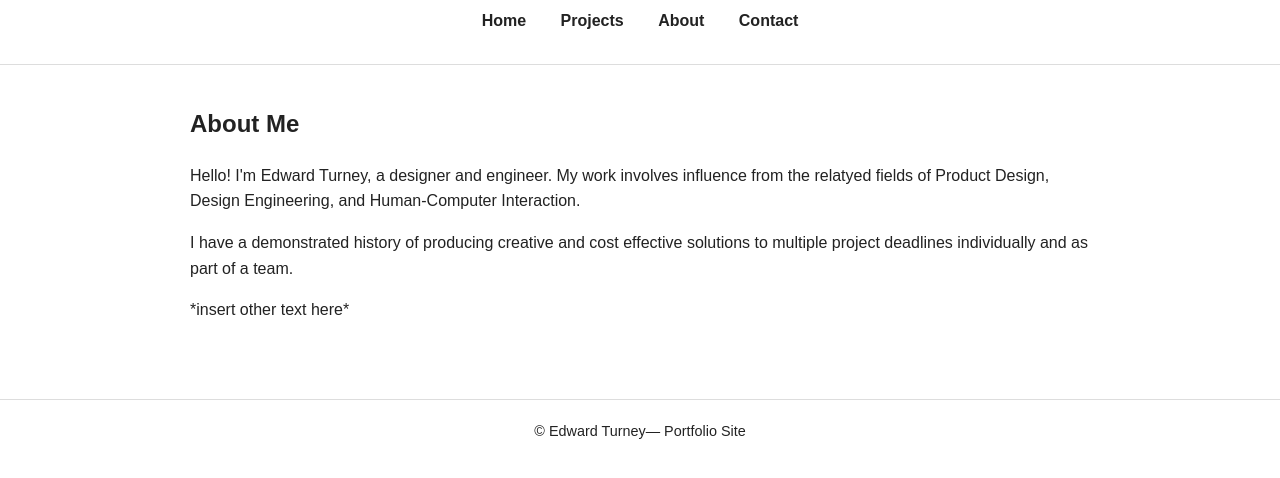
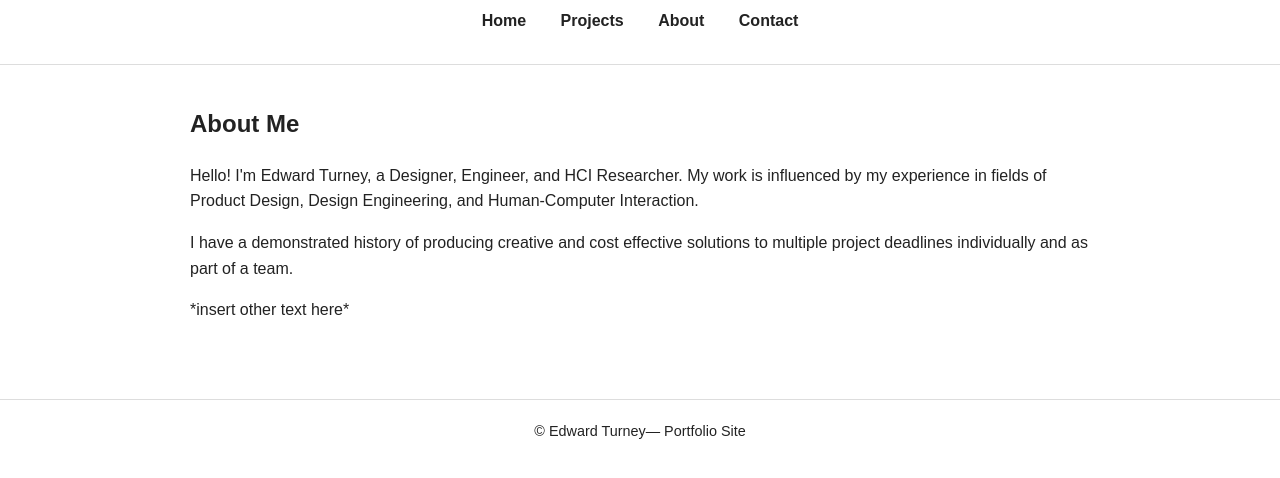
Before and after one commit to ETT3/ETT3.github.io, a plain HTML site: page about.html in a window 1280 px wide. Shown: the part 116-594 px from the top of the page. Drawn offline with Linux system fonts and the light colour scheme.

Commit message:
Update about.html

```diff
--- a/about.html
+++ b/about.html
@@ -53,7 +53,7 @@
     </header>
     <div class="container">
         <h2>About Me</h2>
-        <p>Hello! I'm Edward Turney, a designer and engineer. My work involves influence from the relatyed fields of Product Design, Design Engineering, and Human-Computer Interaction.</p>
+        <p>Hello! I'm Edward Turney, a Designer, Engineer, and HCI Researcher. My work is influenced by my experience in fields of Product Design, Design Engineering, and Human-Computer Interaction.</p>
         <p>I have a demonstrated history of producing creative and cost effective solutions to multiple project deadlines individually and as part of a team.</p>
         <p>*insert other text here*</p>
     </div>
```
